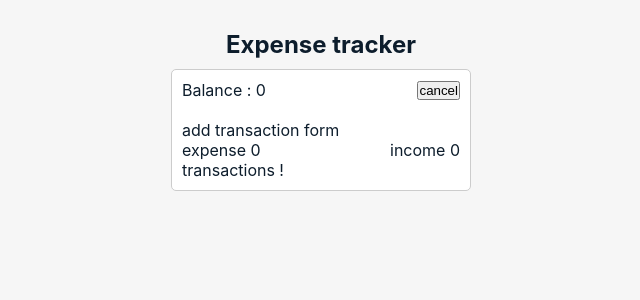
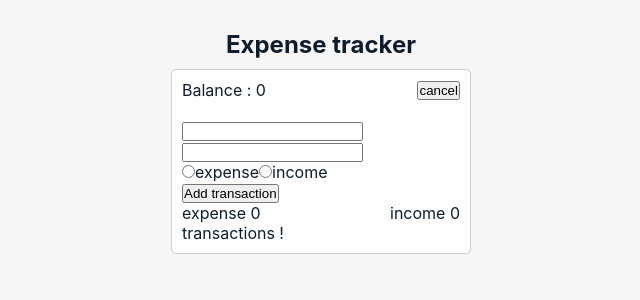
Before and after one commit to samamoazemi/Expense-Tracker-App, a React (Create React App) app: page / in a window 1280 px wide. Both pictures are taken after a click on the button "add". Shown: the top 300 px of the page, without its empty margins (319-959 px from the left). Built offline with nearby package versions, Linux system fonts and the light colour scheme.

Commit message:
Develop TransActionForm component

```diff
--- a/src/components/OverViewComponent.js
+++ b/src/components/OverViewComponent.js
@@ -1,4 +1,5 @@
 import { useState } from "react/cjs/react.development";
+import TransActionForm from "./TransActionForm";
 
 const OverViewComponent = ({expense, income}) => {
     const[isShow, setIsShow] = useState(false);
@@ -10,7 +11,7 @@ const OverViewComponent = ({expense, income}) => {
                     {isShow ? "cancel" : "add"}
                 </button>
             </div>
-            {isShow && <form>add transaction form</form>}
+            {isShow && <TransActionForm/>}
             <div className="secondSection">
                 <div>expense {expense}</div>
                 <div>income {income}</div>
--- /dev/null
+++ b/src/components/TransActionForm.js
@@ -0,0 +1,17 @@
+const TransActionForm = () => {
+    // type , amount , desc
+    return (
+        <form>
+            <input type="text" name="desc"/>
+            <input type="number" name="amount"/>
+            <div>
+                <input type="radio" value="expense" name="type" />
+                <label>expense</label>
+                <input type="radio" value="income" name="type" />
+                <label>income</label>
+            </div>
+            <button>Add transaction</button>
+        </form>
+     );
+}
+export default TransActionForm;
```
